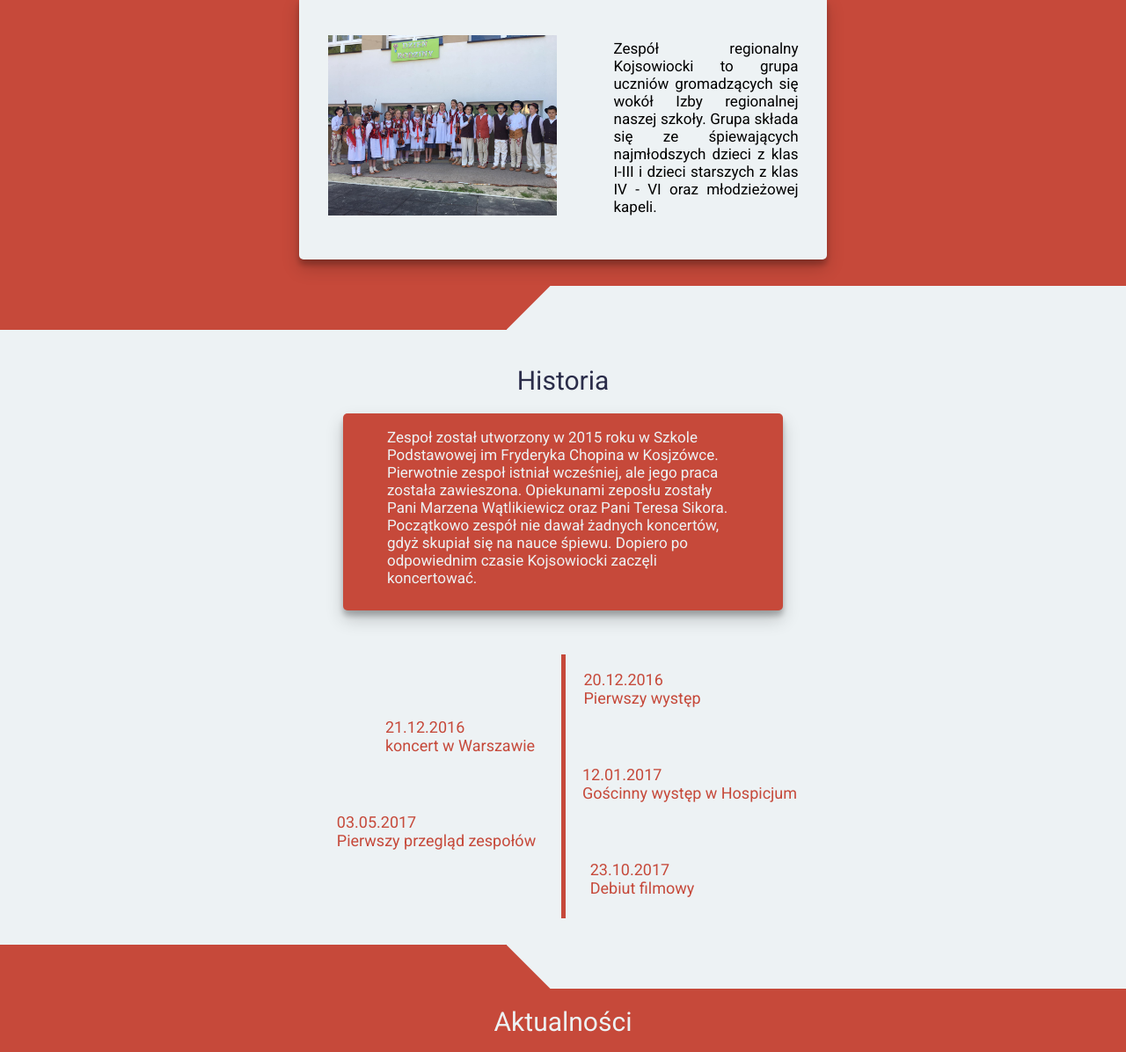
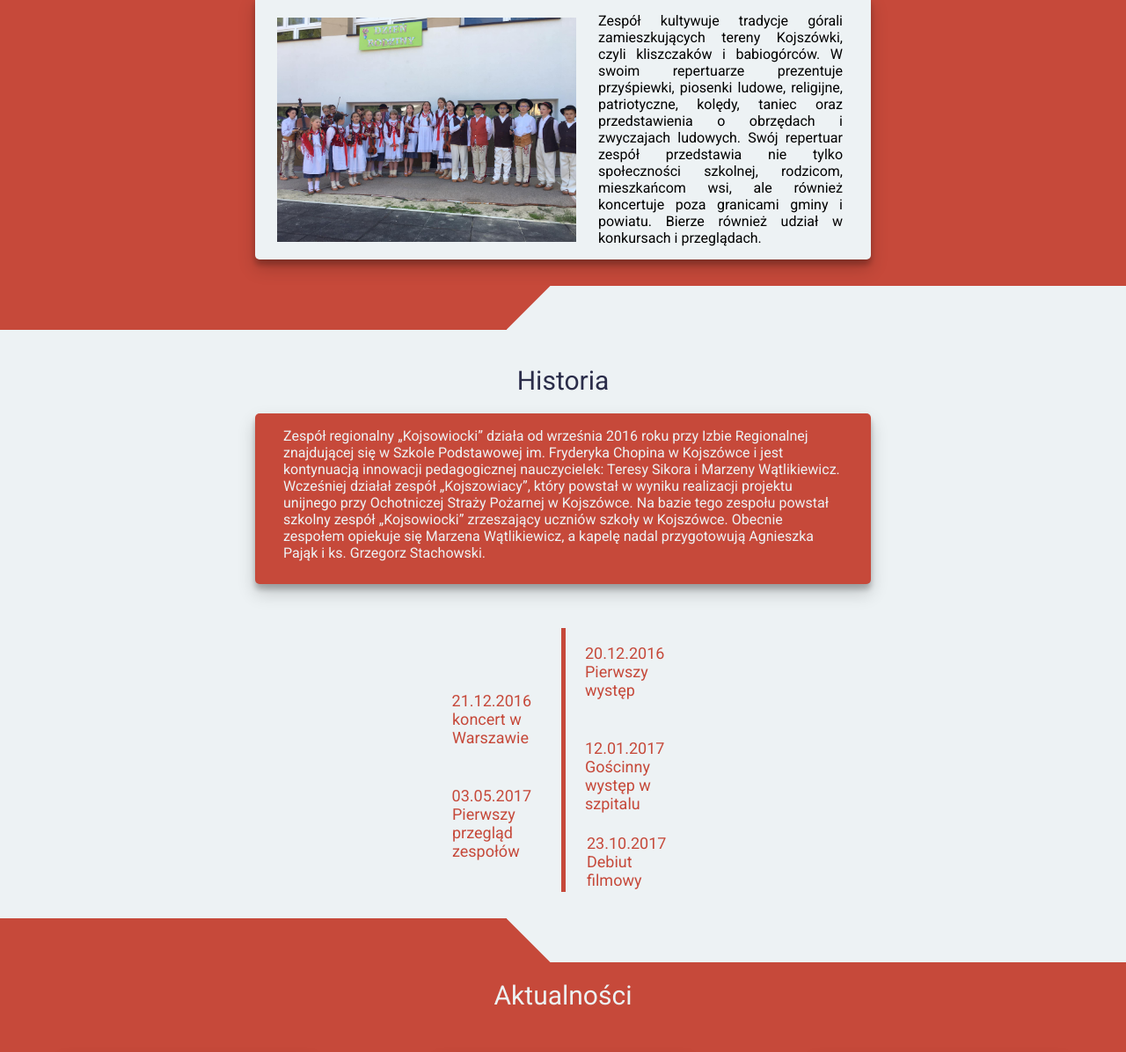
Before and after one commit to Reveleq/Kojsowiocki, a website: page index.html in a window 1280 px wide. Shown: the part 680-1876 px from the top of the page at 88% size. Drawn offline with nearby package versions, Linux system fonts and the light colour scheme.

Commit message:
change text and img

```diff
--- a/index.html
+++ b/index.html
@@ -35,7 +35,7 @@
 
     <header class="header">
         <section class="header-hero">
-            <div class="header-hero__img" style="background-image: url('dist/img/header-img2.jpg')">
+            <div class="header-hero__img" style="background-image: url('dist/img/hero-img3 2.jpg')">
                 <div class="header-hero__bg"></div>
                 <!-- <div class="header-hero__text">
                     <img src="dist/img/Logo white transparent.png" alt="logo zespołu" class="header-hero__text-img">
@@ -50,7 +50,11 @@
             <h3 class="about-us__header header">O nas</h3>
             <div data-aos="fade-down" class="about-us__box" >
                 <img src="dist/img/history img.jpg" alt="zdjęcie całego zepsołu podczas koncertu w kościele" class="about-us__img">
-                <p class="about-us__text">Zespół regionalny Kojsowiocki to grupa uczniów gromadzących się wokół Izby regionalnej naszej szkoły. Grupa składa się ze śpiewających najmłodszych dzieci z klas I-III i dzieci starszych z klas IV - VI  oraz młodzieżowej kapeli.</p>
+                <p class="about-us__text">
+                    Zespół kultywuje tradycje górali zamieszkujących tereny Kojszówki, czyli  kliszczaków i babiogórców. W swoim repertuarze prezentuje przyśpiewki, piosenki ludowe, religijne, patriotyczne, kolędy, taniec oraz przedstawienia o obrzędach i zwyczajach ludowych.
+Swój repertuar zespół przedstawia nie tylko społeczności szkolnej, rodzicom, mieszkańcom wsi, ale również koncertuje poza granicami gminy i powiatu. Bierze również udział w konkursach i przeglądach.
+
+                </p>
             </div>
         </section>
         <div class="header-section second-header"></div>
@@ -58,18 +62,16 @@
             <h3 class="history__header header">Historia</h3>
             <div data-aos="fade-right" class="history__box ">
                <p class="history__text">
-                Zespoł został utworzony w 2015 roku w Szkole Podstawowej im Fryderyka Chopina w Kosjzówce.
-                Pierwotnie zespoł istniał wcześniej, ale jego praca została zawieszona.
-                Opiekunami zeposłu zostały Pani Marzena Wątlikiewicz oraz Pani Teresa Sikora.
-                Początkowo zespół nie dawał żadnych koncertów, gdyż skupiał się na nauce śpiewu.
-                Dopiero po odpowiednim czasie Kojsowiocki zaczęli koncertować.
+                Zespół regionalny „Kojsowiocki” działa od września 2016 roku przy Izbie Regionalnej znajdującej się w Szkole Podstawowej im. Fryderyka Chopina w Kojszówce i jest kontynuacją innowacji pedagogicznej nauczycielek: Teresy Sikora i Marzeny Wątlikiewicz.
+                Wcześniej działał zespół „Kojszowiacy”, który powstał w wyniku realizacji projektu unijnego przy Ochotniczej Straży Pożarnej w Kojszówce.  Na bazie tego zespołu powstał szkolny zespół „Kojsowiocki” zrzeszający uczniów szkoły w Kojszówce.
+                Obecnie zespołem opiekuje się Marzena Wątlikiewicz, a kapelę nadal przygotowują Agnieszka Pająk i ks. Grzegorz Stachowski.
                </p>
             </div>
             <div  data-aos="fade-left" class="history__timeline">
                 <div class="history__timeline-line"></div>
 <div class="history__timeline-text timeline-first"> <span class="history__timeline-header">20.12.2016</span> <p class="history__timeline-text-p">Pierwszy występ</p></div>
 <div class="history__timeline-text timeline-second"> <span class="history__timeline-header">21.12.2016</span><p class="history__timeline-text-p">koncert w Warszawie</p></div>
-<div class="history__timeline-text timeline-third"> <span class="history__timeline-header">12.01.2017</span><p class="history__timeline-text-p">Gościnny występ w Hospicjum</p></div>
+<div class="history__timeline-text timeline-third"> <span class="history__timeline-header">12.01.2017</span><p class="history__timeline-text-p">Gościnny występ w szpitalu</p></div>
 <div class="history__timeline-text timeline-fourth"> <span class="history__timeline-header">03.05.2017</span><p class="history__timeline-text-p">Pierwszy przegląd zespołów</p></div>
 <div class="history__timeline-text timeline-fifth"> <span class="history__timeline-header">23.10.2017</span><p class="history__timeline-text-p">Debiut filmowy</p></p>
 
@@ -100,9 +102,9 @@
 <h3 class="contact__header header">Kontakt</h3>
 <div data-aos="fade-up" class="contact__box">
     <div class="contact__center-box">
-    <div class="contact__paragraph"><img src="dist/img/phone (1).svg" alt="" class="contact__paragraph-icon"><p class="contact__paragraph-text">Telefon: 123 123 123</p></div>
+    <div class="contact__paragraph"><img src="dist/img/phone (1).svg" alt="" class="contact__paragraph-icon"><p class="contact__paragraph-text">Telefon: 33 877 11 55</p></div>
     <div class="contact__paragraph"><img src="dist/img/mail.svg" alt="" class="contact__paragraph-icon"><p class="contact__paragraph-text"> E-Mail: kojsowiocki@gmail.com</p></div>
-    <div class="contact__paragraph"><img src="dist/img/map-pin.svg" alt="" class="contact__paragraph-icon"><p class="contact__paragraph-text">Adres: Kojszówka 154</p></div>
+    <div class="contact__paragraph"><img src="dist/img/map-pin.svg" alt="" class="contact__paragraph-icon"><p class="contact__paragraph-text">Adres: 34-231 Kojszówka 154</p></div>
 </div>
 </div>
 </section>
--- a/src/sass/main.scss
+++ b/src/sass/main.scss
@@ -7,7 +7,6 @@
 html {
   font-size: 62.5%;
   scroll-behavior: smooth;
-  scroll-padding-top: 5rem;
 }
 body {
   font-family: "Montserrat", sans-serif;
@@ -244,16 +243,15 @@ body {
     position: relative;
     padding-bottom: 1em;
     margin: 0 auto;
-    width: 90%;
+    width: 80%;
     background-color: $red;
     border-radius: 5px;
     box-shadow: rgba(0, 0, 0, 0.19) 0px 10px 20px, rgba(0, 0, 0, 0.23) 0px 6px 6px;
   }
   &__text {
     display: block;
-    padding: 1em 0;
+    padding: 1em 2em;
     margin: 0 auto;
-    width: 21rem;
     color: $light;
     font-size: 1.6rem;
   }
@@ -287,22 +285,33 @@ body {
   &-first {
     margin-left: 10em;
     top: 1em;
+    width: 13rem;
   }
   &-second {
-    margin-right: 13em;
+    display: flex;
+    flex-direction: column;
+    align-items: flex-end;
+    margin-right: 9em;
     top: 4em;
+    width: 9rem;
   }
   &-third {
-    margin-left: 16em;
+    margin-left: 10em;
     top: 7em;
+    width: 13rem;
   }
   &-fourth {
-    margin-right: 16em;
+    display: flex;
+    flex-direction: column;
+    align-items: flex-end;
+    margin-right: 9em;
     top: 10em;
+    width: 9rem;
   }
   &-fifth {
-    margin-left: 10em;
+    margin-left: 8em;
     top: 13em;
+    width: 9rem;
   }
 }
 
@@ -357,6 +366,7 @@ body {
       text-decoration: none;
       color: $light;
       background-color: $dark-red;
+      border-radius: 5px;
       transition: background-color 0.3s;
       &:hover {
         background-color: $dark;
@@ -646,17 +656,16 @@ width: 100%;
 @media (min-width: 375px) {
   .about-us {
     &__box {
-      width: 27rem;
+      width: 80%;
+    }
+    &__img{
+      width: 80%;
     }
     &__text{
-      height: 25rem;
+      width: 80%;
     }
   }
-  .history {
-    &__box {
-      width: 27rem;
-    }
-  }
+
 }
 @media (min-width: 768px) {
   .header {
@@ -682,18 +691,21 @@ width: 100%;
   .about-us {
     &__box {
       flex-direction: row;
+      align-items: flex-start;
       height: 30rem;
-      width: 60rem;
+      width: 70rem;
     }
 
     &__img {
-      height: 25rem;
-      width: 26rem;
+      margin: 0 2.5em;
+      height: 30rem;
+
     }
     &__text {
-      padding-top: 3rem;
-      font-size: 1.7rem;
+      margin: 1.2em 2em 0 0;
+      font-size: 1.6rem;
       height: 25rem;
+
     }
   }
   .header {
@@ -701,11 +713,7 @@ width: 100%;
   }
   .history {
     &__box {
-      width: 50rem;
-    }
-    &__text {
-      width: 40rem;
-      font-size: 1.7rem;
+      width: 70rem;
     }
   }
   .news {
```
Also changed, not shown: dist/css/main.min.css, dist/img/hero-img3 2.jpg (added), src/img/hero-img3 2.jpg (added).
